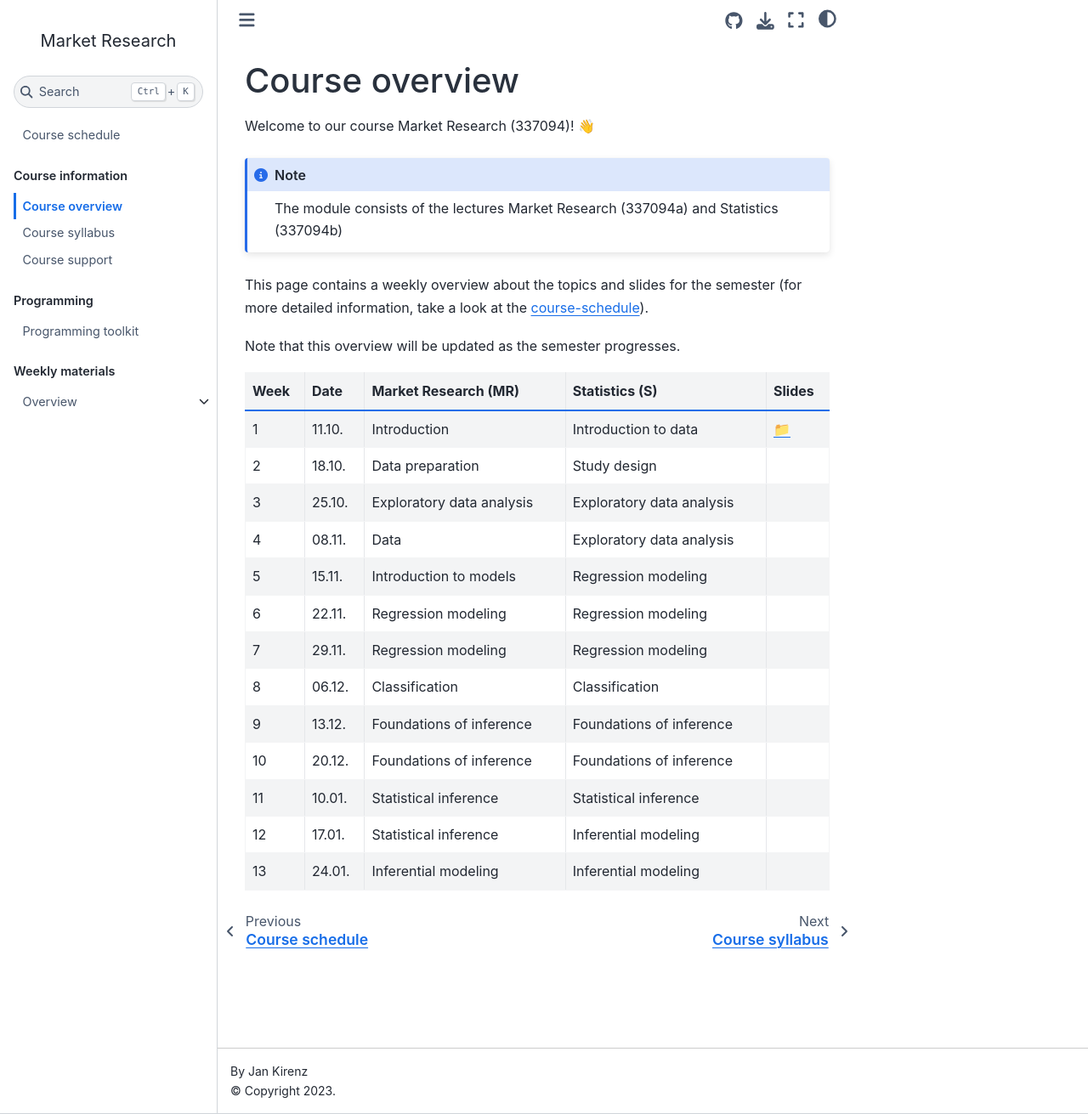
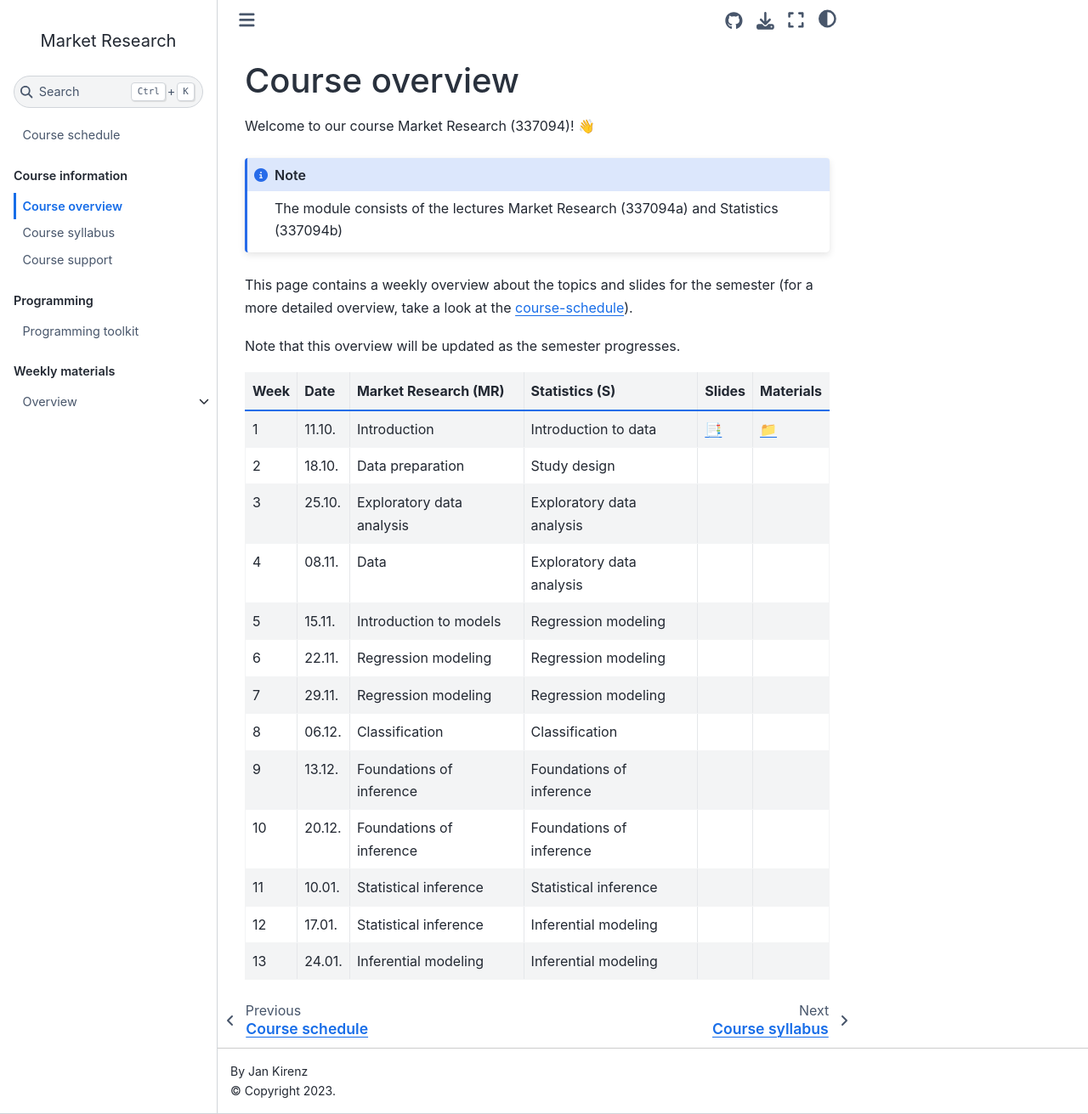
Before and after one commit to mr-ws22/website, a Jupyter Book: the page built from docs/course-overview.md, in a window 1280 px wide and 1311 px high. Shown: the whole window at 85% size. Built offline with Jupyter Book 1.0.4 settings and Sphinx 7.4.7 and the Sphinx Book theme 1.1.4, drawn with Linux system fonts in a browser that asks for light colours; comment, search, counter and statistics services are not loaded.

Commit message:
Update course-overview.md

```diff
--- a/docs/course-overview.md
+++ b/docs/course-overview.md
@@ -6,24 +6,23 @@ Welcome to our course Market Research (337094)! 👋
 The module consists of the lectures Market Research (337094a) and Statistics (337094b)
 :::
 
-This page contains a weekly overview about the topics and slides for the semester (for more detailed information, take a look at the [course-schedule](../docs/course-schedule.md)).
+This page contains a weekly overview about the topics and slides for the semester (for a more detailed overview, take a look at the [course-schedule](../docs/course-schedule.md)).
 
 Note that this overview will be updated as the semester progresses.
 
 
-
-|	Week	|	Date	|	Market Research (MR)	|	Statistics (S)	|	Slides	|
-|	---	|	---	|	---	|	---	|	---	|
-|	1	|	11.10.	|	Introduction	|	Introduction to data	|	[📁](https://drive.google.com/file/d/1LgF4xshHAkC_m4yWaUwr2qr9oI9NCOnG/view?usp=sharing)	|
-|	2	|	18.10.	|	Data preparation	|	Study design	|		|
-|	3	|	25.10.	|	Exploratory data analysis	|	Exploratory data analysis	|		|
-|	4	|	08.11.	|	Data	|	Exploratory data analysis	|		|
-|	5	|	15.11.	|	Introduction to models	|	Regression modeling	|		|
-|	6	|	22.11.	|	Regression modeling	|	Regression modeling	|		|
-|	7	|	29.11.	|	Regression modeling	|	Regression modeling	|		|
-|	8	|	06.12.	|	Classification	|	Classification	|		|
-|	9	|	13.12.	|	Foundations of inference	|	Foundations of inference	|		|
-|	10	|	20.12.	|	Foundations of inference	|	Foundations of inference	|		|
-|	11	|	10.01.	|	Statistical inference	|	Statistical inference	|		|
-|	12	|	17.01.	|	Statistical inference	|	Inferential modeling	|		|
-|	13	|	24.01.	|	Inferential modeling	|	Inferential modeling	|		|
+|	Week	|	Date	|	Market Research (MR)	|	Statistics (S)	|	Slides	|	Materials	|
+|	---	|	---	|	---	|	---	|	---	|	---	|
+|	1	|	11.10.	|	Introduction	|	Introduction to data	|	[📑](https://drive.google.com/file/d/1LgF4xshHAkC_m4yWaUwr2qr9oI9NCOnG/view?usp=sharing)	|	[📁](../weeks/week1.md)	|
+|	2	|	18.10.	|	Data preparation	|	Study design	|		|		|
+|	3	|	25.10.	|	Exploratory data analysis	|	Exploratory data analysis	|		|		|
+|	4	|	08.11.	|	Data	|	Exploratory data analysis	|		|		|
+|	5	|	15.11.	|	Introduction to models	|	Regression modeling	|		|		|
+|	6	|	22.11.	|	Regression modeling	|	Regression modeling	|		|		|
+|	7	|	29.11.	|	Regression modeling	|	Regression modeling	|		|		|
+|	8	|	06.12.	|	Classification	|	Classification	|		|		|
+|	9	|	13.12.	|	Foundations of inference	|	Foundations of inference	|		|		|
+|	10	|	20.12.	|	Foundations of inference	|	Foundations of inference	|		|		|
+|	11	|	10.01.	|	Statistical inference	|	Statistical inference	|		|		|
+|	12	|	17.01.	|	Statistical inference	|	Inferential modeling	|		|		|
+|	13	|	24.01.	|	Inferential modeling	|	Inferential modeling	|		|		|
```
